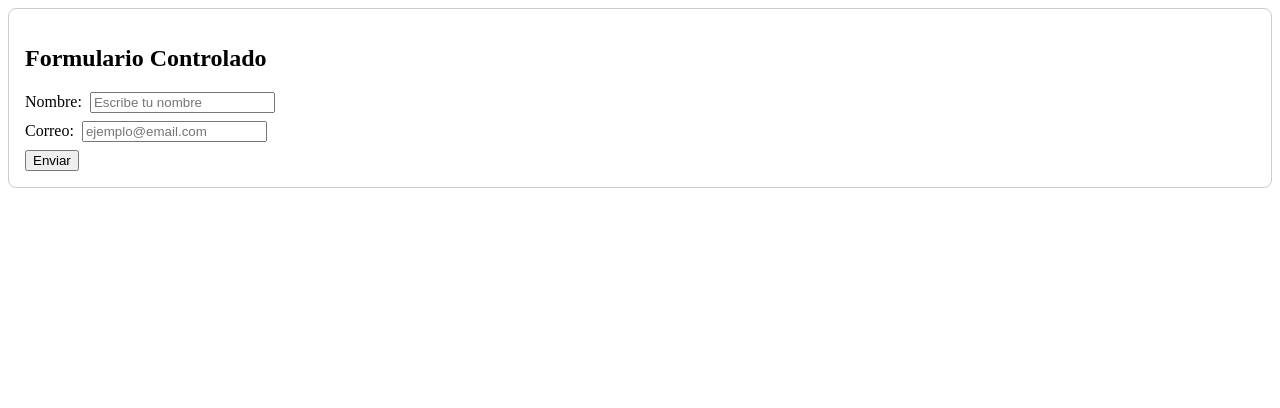
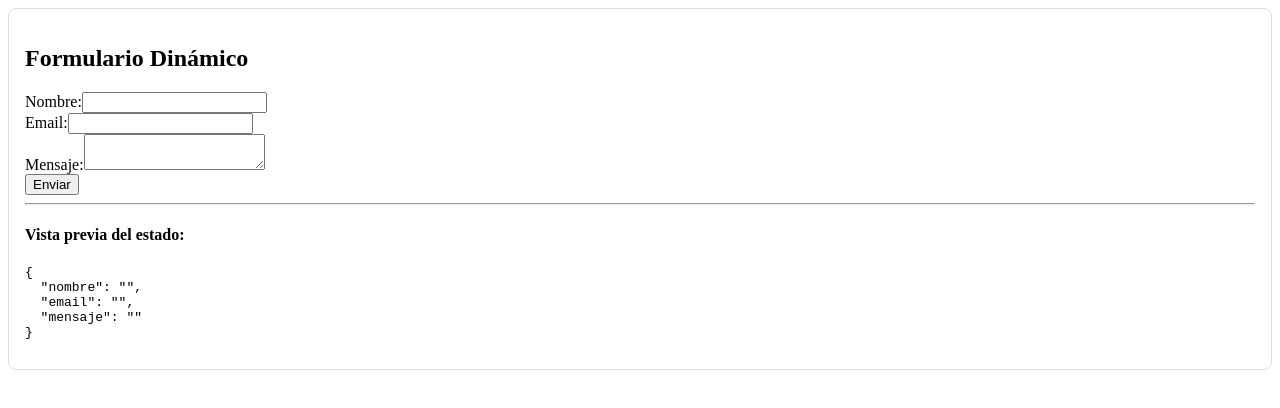
Before and after one commit to EsneiderCdD/React_Library, a React (Vite) app: page / in a window 1280 px wide. Shown: the top 408 px of the page. Built offline with nearby package versions, Linux system fonts and the light colour scheme.

Commit message:
estados y eventos

```diff
--- a/src/App.jsx
+++ b/src/App.jsx
@@ -1,11 +1,13 @@
+import FormularioDinamico from "./clases/react_notes/estadosyeventos/FormularioDinamico";
 
-import EventosEnFormularios from "./clases/react_notes/eventos/EventosEnFormularios";
+FormularioDinamico
+
 
 function App() {
   return (
     <div>
-      <EventosEnFormularios />
 
+      <FormularioDinamico />
     </div>
   );
 }
--- /dev/null
+++ b/src/clases/react_notes/estadosyeventos/FormularioDinamico.jsx
@@ -0,0 +1,64 @@
+import { useState } from "react";
+
+const FormularioDinamico = () => {
+  const [formData, setFormData] = useState({
+    nombre: "",
+    email: "",
+    mensaje: "",
+  });
+
+  const handleChange = (e) => {
+    const { name, value } = e.target;
+
+    setFormData((prevData) => ({
+      ...prevData,
+      [name]: value,
+    }));
+  };
+
+  const handleSubmit = (e) => {
+    e.preventDefault();
+    alert(`Formulario enviado:\n${JSON.stringify(formData, null, 2)}`);
+  };
+
+  return (
+    <div style={{ padding: "1rem", border: "1px solid #ddd", borderRadius: "8px" }}>
+      <h2>Formulario Dinámico</h2>
+      <form onSubmit={handleSubmit}>
+        <div>
+          <label>Nombre:</label>
+          <input
+            type="text"
+            name="nombre"
+            value={formData.nombre}
+            onChange={handleChange}
+          />
+        </div>
+        <div>
+          <label>Email:</label>
+          <input
+            type="email"
+            name="email"
+            value={formData.email}
+            onChange={handleChange}
+          />
+        </div>
+        <div>
+          <label>Mensaje:</label>
+          <textarea
+            name="mensaje"
+            value={formData.mensaje}
+            onChange={handleChange}
+          />
+        </div>
+        <button type="submit">Enviar</button>
+      </form>
+
+      <hr />
+      <h4>Vista previa del estado:</h4>
+      <pre>{JSON.stringify(formData, null, 2)}</pre>
+    </div>
+  );
+};
+
+export default FormularioDinamico;
```
Also changed, not shown: src/clases/react_notes/estadosyeventos/CambiadorColor.jsx (added, +30 -0 lines), src/clases/react_notes/estadosyeventos/InversorTexto.jsx (added, +29 -0 lines).
